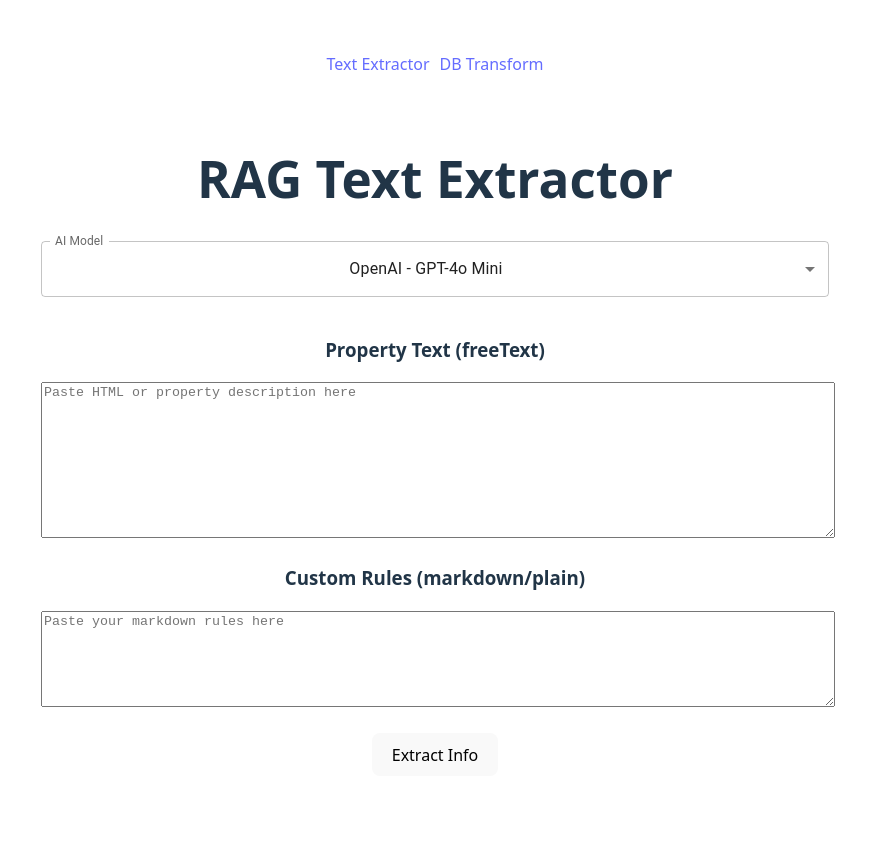
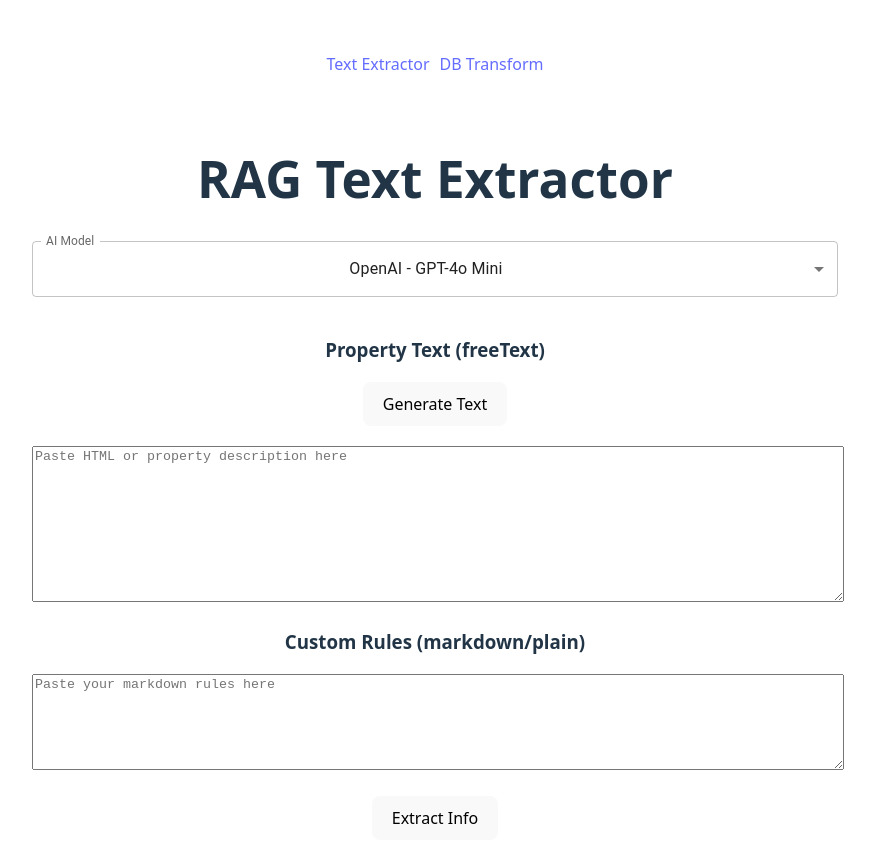
Before and after one commit to Sanins/tc-llm, a React (Vite) app: page / in a window 1280 px wide. Shown: the top 862 px of the page, without its empty margins (205-1080 px from the left). Built offline with nearby package versions, Linux system fonts and the light colour scheme.

Commit message:
feat(generate): Add ability to generate text

```diff
--- a/src/pages/TextExtractor.tsx
+++ b/src/pages/TextExtractor.tsx
@@ -21,7 +21,6 @@ export const TextExtractor = () => {
     type: 'openai',
     model: 'gpt-4o-mini',
   });
-
   const handleSubmit = async () => {
     setLoading(true);
     setError('');
@@ -50,10 +49,27 @@ export const TextExtractor = () => {
     }
   };
 
+  const generateText = async () => {
+    try {
+      const res = await fetch(`${import.meta.env.VITE_API_ENDPOINT}/generate-text`, {
+        method: 'POST',
+      });
+
+      if (!res.ok) throw new Error(`Server responded with ${res.status}`);
+
+      const data = await res.json();
+      setInputText((prev) => ({ ...prev, freeText: data.content }))
+    } catch (err) {
+      console.error('Error sending to /generate-text:', err);
+      setError('Something went wrong. Please try again.');
+    } finally {
+      setLoading(false);
+    }
+  }
+
   return (
     <div className="App" style={{ padding: 20 }}>
       <h1>RAG Text Extractor</h1>
-
       <FormControl fullWidth style={{ marginBottom: 20 }}>
         <InputLabel id="ai-model-label">AI Model</InputLabel>
         <Select
@@ -68,7 +84,9 @@ export const TextExtractor = () => {
         </Select>
       </FormControl>
 
+
       <h3>Property Text (freeText)</h3>
+      <button onClick={generateText} style={{ marginBottom: 20 }}>Generate Text</button>
       <textarea
         rows={10}
         cols={80}
```
